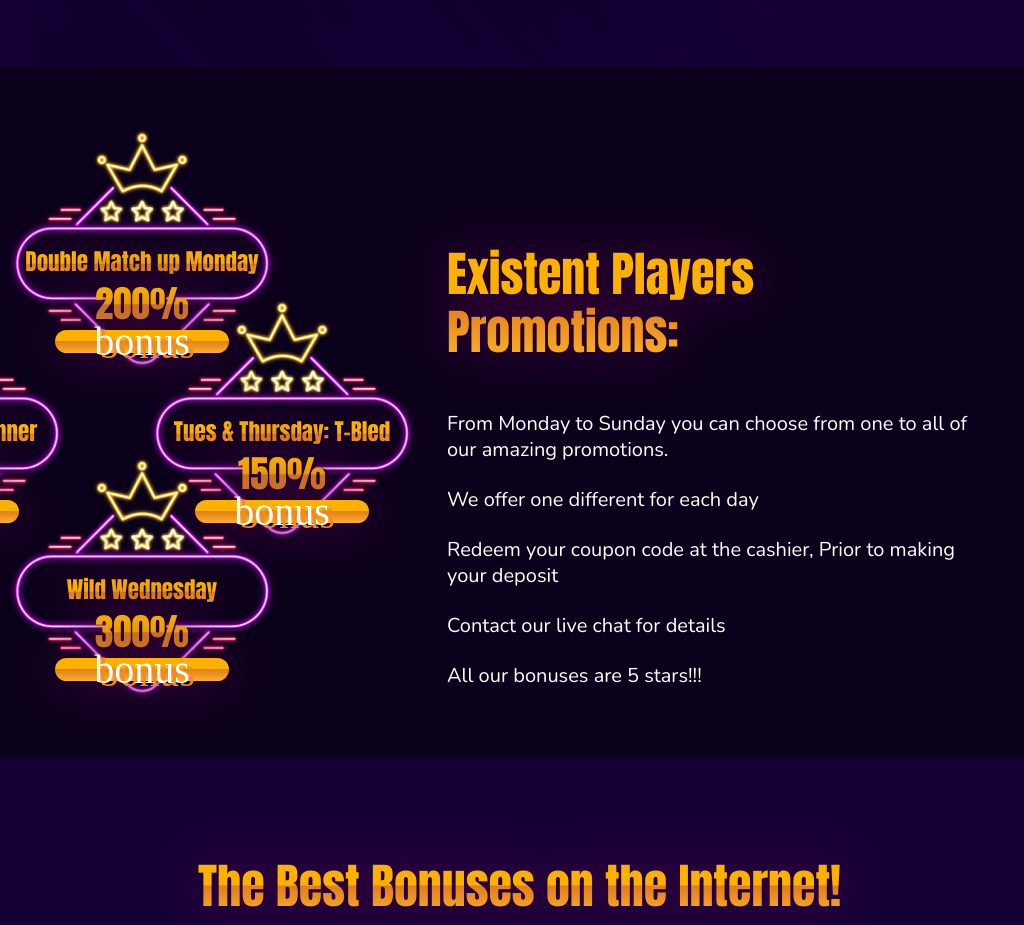
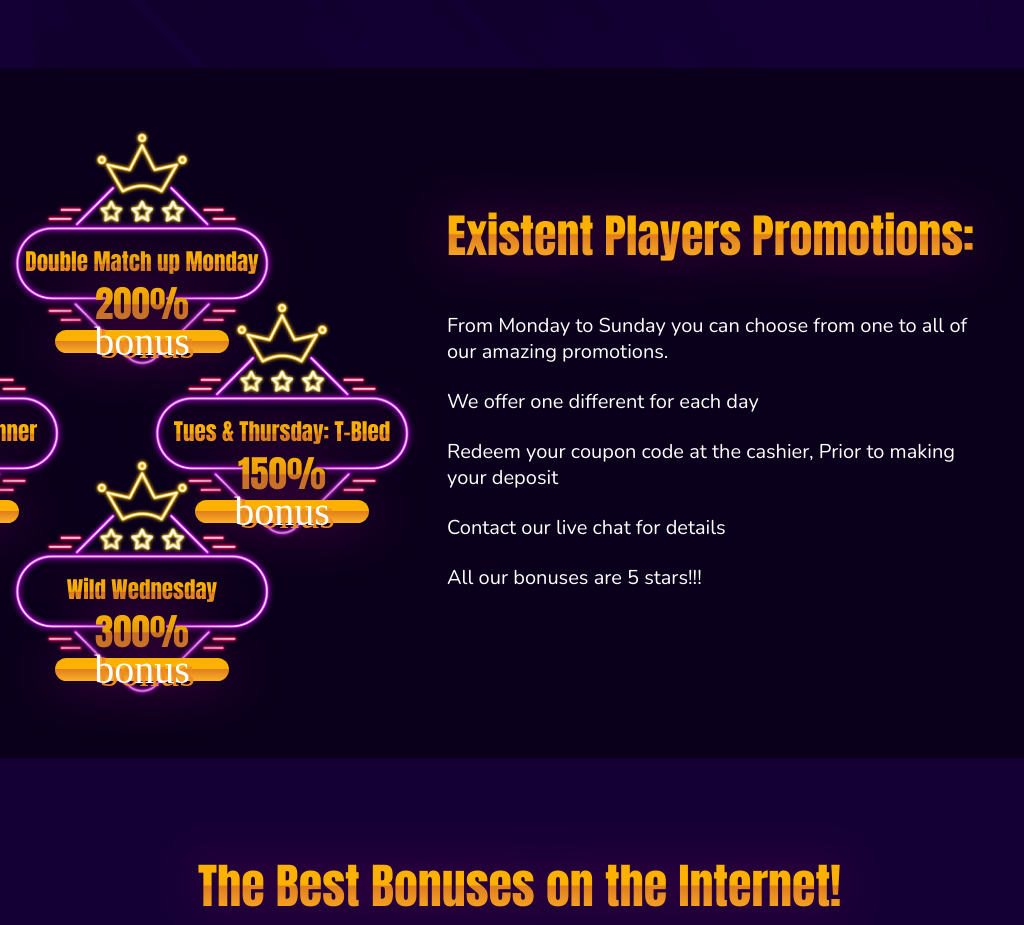
Before and after one commit to jonyrahman626/Jackpot-React, a React (Create React App) app: page /promotion in a window 1024 px wide. Shown: the part 1200-2125 px from the top of the page. Built offline with nearby package versions, Linux system fonts and the light colour scheme.

Commit message:
Promotion Responsive

```diff
--- a/src/components/PromotionPlayer/PromotionPlayerResponsive.css
+++ b/src/components/PromotionPlayer/PromotionPlayerResponsive.css
@@ -1,4 +1,21 @@
-@media (min-width: 992px) and (max-width: 1199.98px) {}
+@media (min-width: 992px) and (max-width: 1199.98px) {
+    #promo_player_part {
+        padding: 60px 0;
+    }
+
+    .pro_player_offer {
+        position: relative;
+        height: 570px;
+    }
+
+    .pro_player_text {
+        padding-top: 80px;
+    }
+
+    .pro_player_text h2 {
+        font-size: 46px;
+    }
+}
 
 @media (min-width: 768px) and (max-width: 991.98px) {
     #promo_player_part {
@@ -75,7 +92,7 @@
         }
         75% {
             position: absolute;
-            right: 35%;
+            right: 32%;
             top: 0;
         }
         100% {
@@ -87,7 +104,7 @@
     @keyframes playerss3 {
         25% {
             position: absolute;
-            left: 26.5%;
+            left: 20%;
             bottom: 170px;
         }
         50% {
@@ -98,7 +115,7 @@
         }
         75% {
             position: absolute;
-            left: 73.5%;
+            left: 80%;
             bottom: 170px;
         }
         100% {
@@ -117,7 +134,7 @@
         }
         50% {
             position: absolute;
-            left: 73.5%;
+            left: 80%;
             top: 170px;
             transform: translateX(-50%);
         }
```
